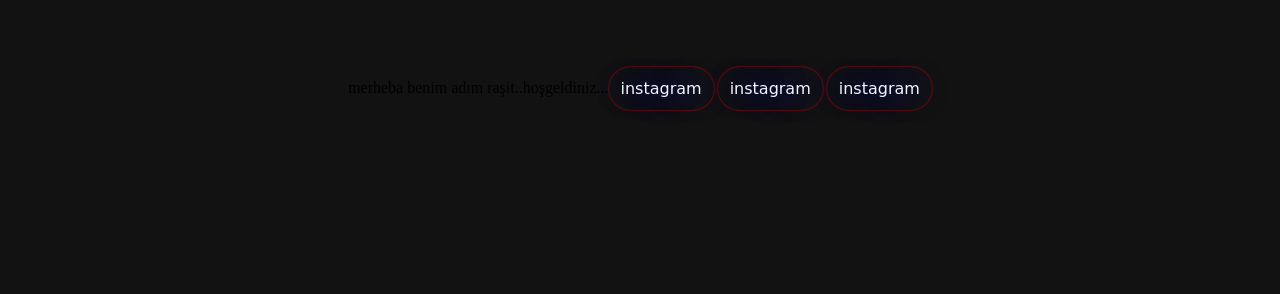
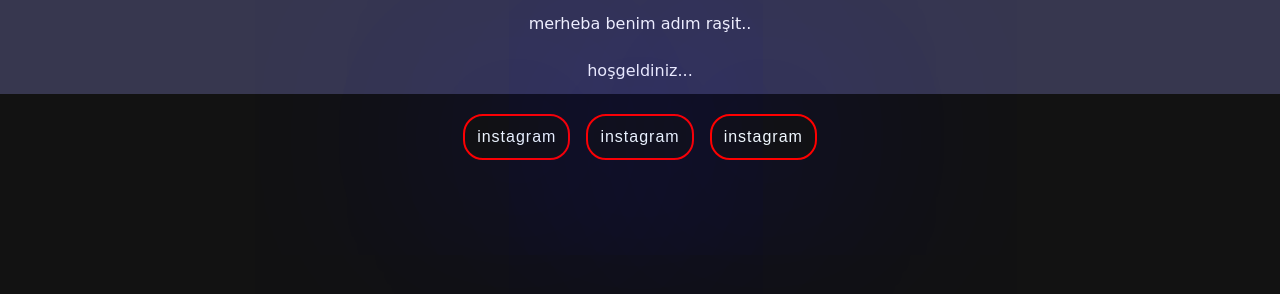
Before and after one commit to atraki2/rashedatraki, a plain HTML site: page index.html in a window 1280 px wide. Drawn offline with Linux system fonts and the light colour scheme.

Commit message:
Update style.css

```diff
--- a/style.css
+++ b/style.css
@@ -1,27 +1,47 @@
 body{
+    margin: 0;
+    padding: 0;
     background-color: #121212;
+}
+*{
+    margin: 0;
+    padding: 0;
+}
+header{
+    color: white;
+    padding: 14px;
     display: flex;
     justify-content: center;
+    font-family: cursive;
+    background-color: rgba(74, 74, 110, 0.662);
+}
+#rashed{
+    animation-name: fade;
+    animation-duration: 3s;
+}
+@keyframes fade{
+    0%{opacity: 0;}
+    100%{opacity: 1;}
+}
+#instagram{
+    text-decoration: none;
+    font-family: fantasy;
+    letter-spacing: 1px;
+    background-color: ;
+    border-radius: 20px;
+    padding: 12px;
+    box-shadow: 0 0 1123px blue;
+    border: 2px solid red;
+    color: aliceblue;
+}
+.container{
+    padding: 20px;
+    display: flex;
+    gap: 16px;
+    justify-content: center;
     align-items: center;
-    min-height: 20vh;
+    text-align: center;
+    margin: 0;
+
+
 }
-a{
-    font-family: cursive;
-    text-decoration: none;
-    color: aliceblue;
-    box-shadow: 0 0 2px red;
-    padding: 12px;
-    border-radius: 30px;
-    text-shadow: 0 0 30px blue;
-    transition: all 1s;
-}
-.myd {
-    box-shadow: 0 0 3px white;
-    padding: 30px;
-    border-radius: 12px;
-}
-a:hover{
-    background-color: aliceblue;
-    color: #121212;
-    box-shadow: 0 0 2px blue;
-}
```
